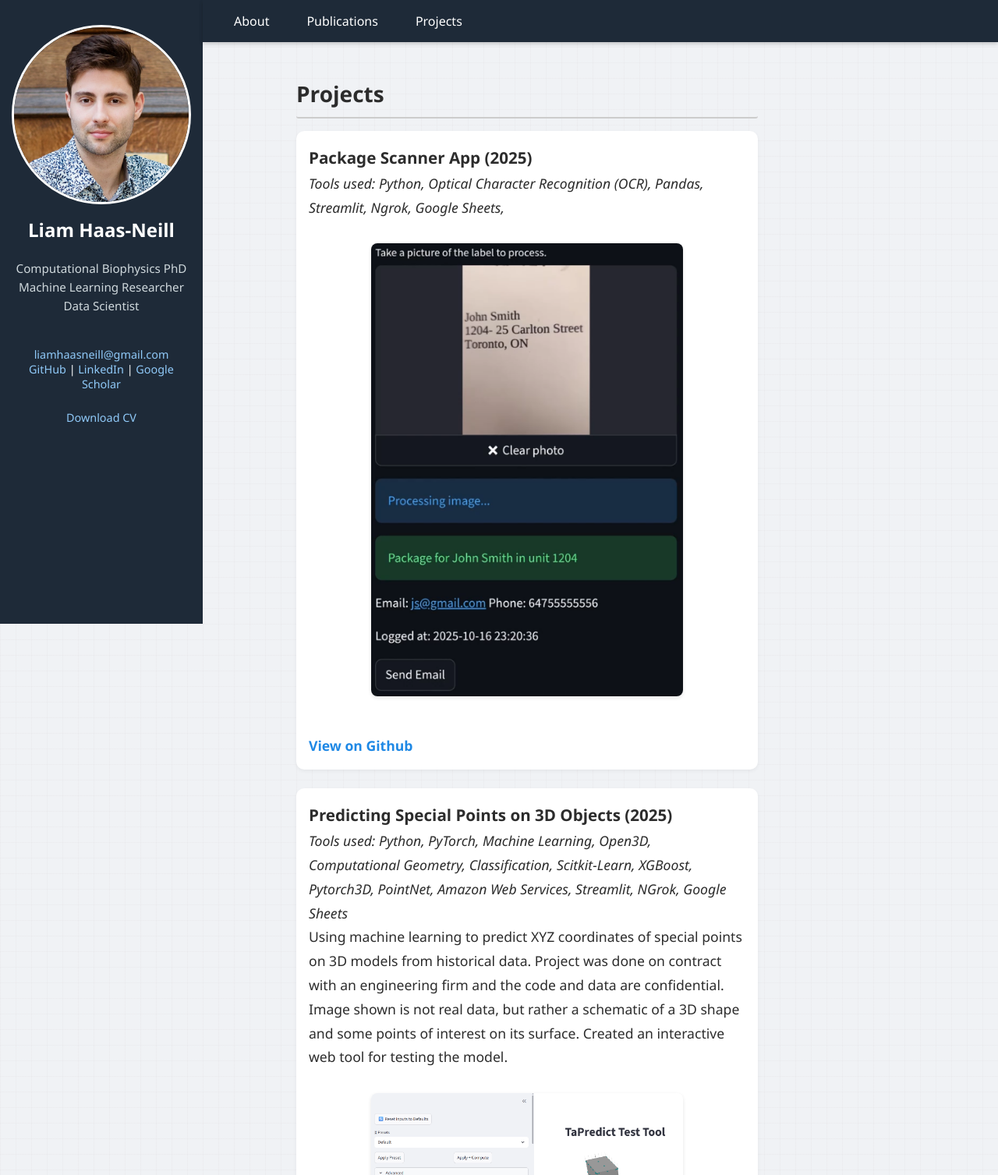
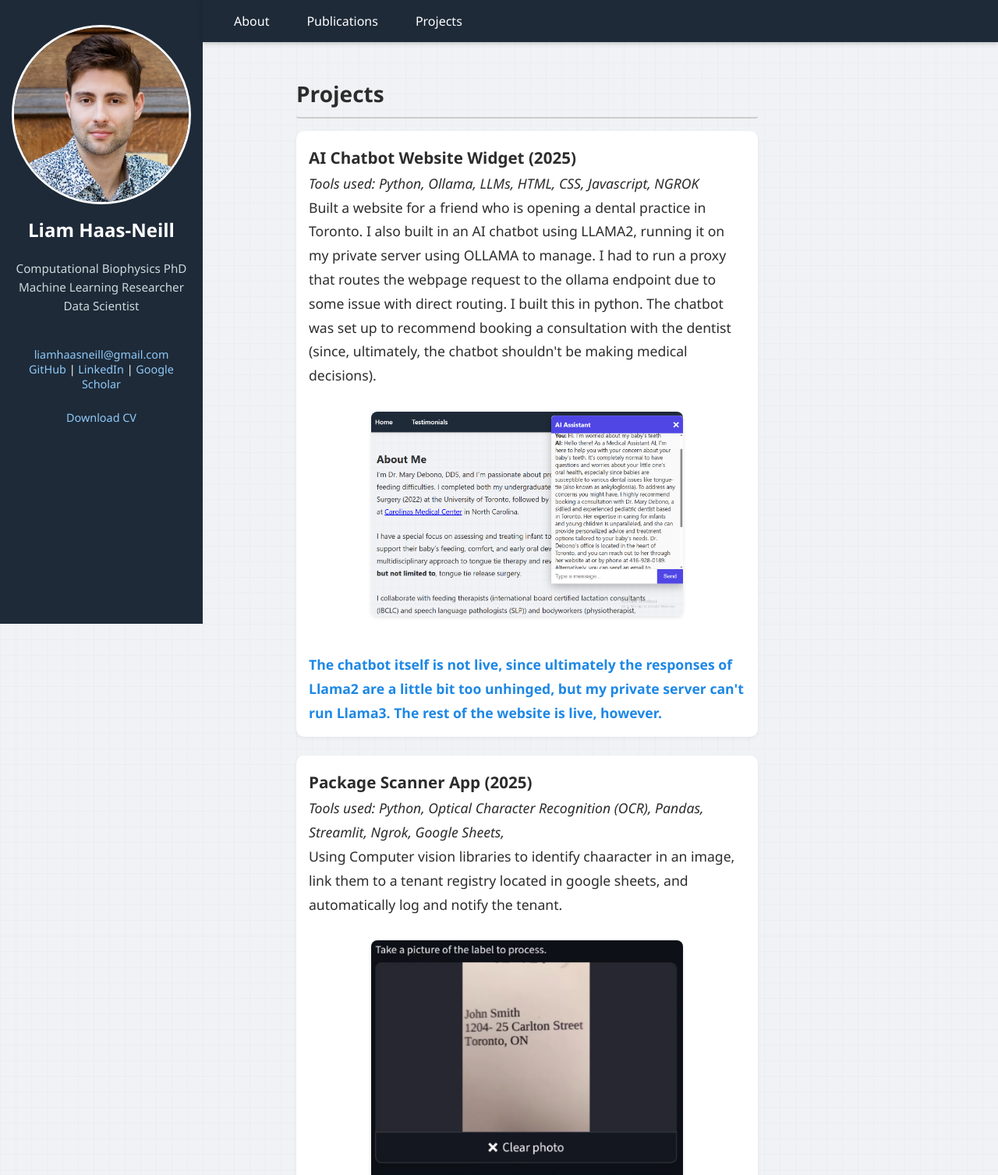
Before and after one commit to liamhn/liamhn.github.io, a plain HTML site: page projects.html in a window 1280 px wide. Shown: the top 1507 px of the page at 78% size. Drawn offline with Linux system fonts and the light colour scheme.

Commit message:
Add files via upload

```diff
--- a/projects.html
+++ b/projects.html
@@ -44,10 +44,22 @@
     <section id="projects">
       <h2>Projects</h2>
 
+<div class="project">
+        <h3> AI Chatbot Website Widget (2025)</h3>
+	<p><i>Tools used: Python, Ollama, LLMs, HTML, CSS, Javascript, NGROK </i><br>
+        <p> Built a website for a friend who is opening a dental practice in Toronto. I also built in an AI chatbot using LLAMA2, running it on my private server using OLLAMA to manage. I had to run a proxy that routes the webpage request to the ollama endpoint due to some issue with direct routing. I built this in python. The chatbot was set up to recommend booking a consultation with the dentist (since, ultimately, the chatbot shouldn't be making medical decisions).    </p>
+	<br><center><div class="project-image-wrapper">
+      <img src="images/aichatbotsite.png" alt="" class="project-image-right" />
+    </div></center><br>
+        <a href="https://marydebono.github.io" target="_blank">The chatbot itself is not live, since ultimately the responses of Llama2 are a little bit too unhinged, but my private server can't run Llama3. The rest of the website is live, however. </a>
+
+      </div>
+
+
      <div class="project">
         <h3> Package Scanner App (2025)</h3>
 	<p><i>Tools used: Python, Optical Character Recognition (OCR), Pandas, Streamlit, Ngrok, Google Sheets,    </i><br>
-        <p>  </p>
+        <p> Using Computer vision libraries to identify chaaracter in an image, link them to a tenant registry located in google sheets, and automatically log and notify the tenant. </p>
 	<br><center><div class="project-image-wrapper">
       <img src="images/packagescanimage.png" alt="" class="project-image-right" />
     </div></center><br>
```
Also changed, not shown: images/aichatbotsite.png (added).
